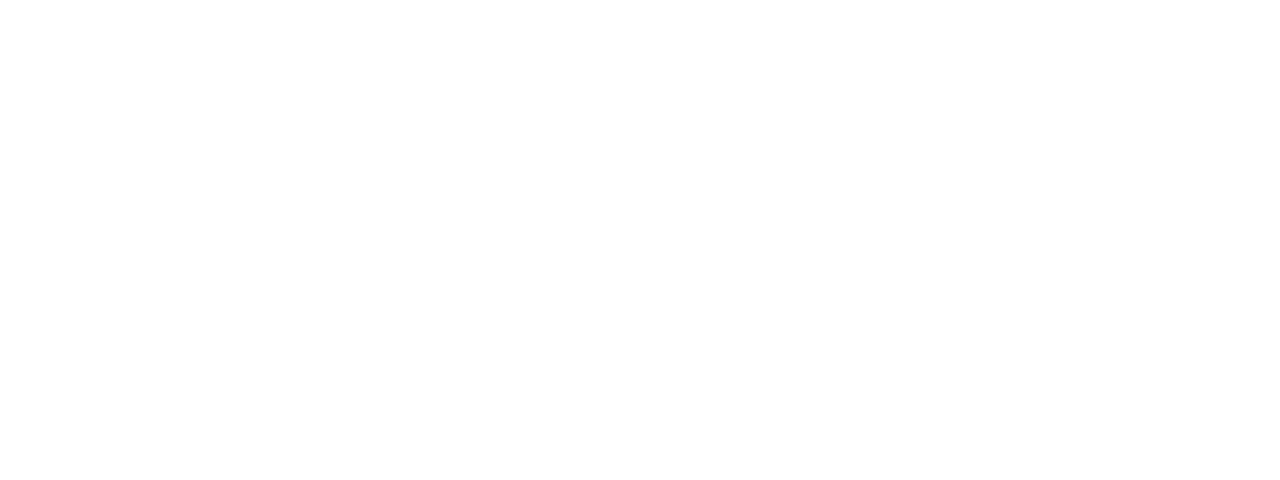
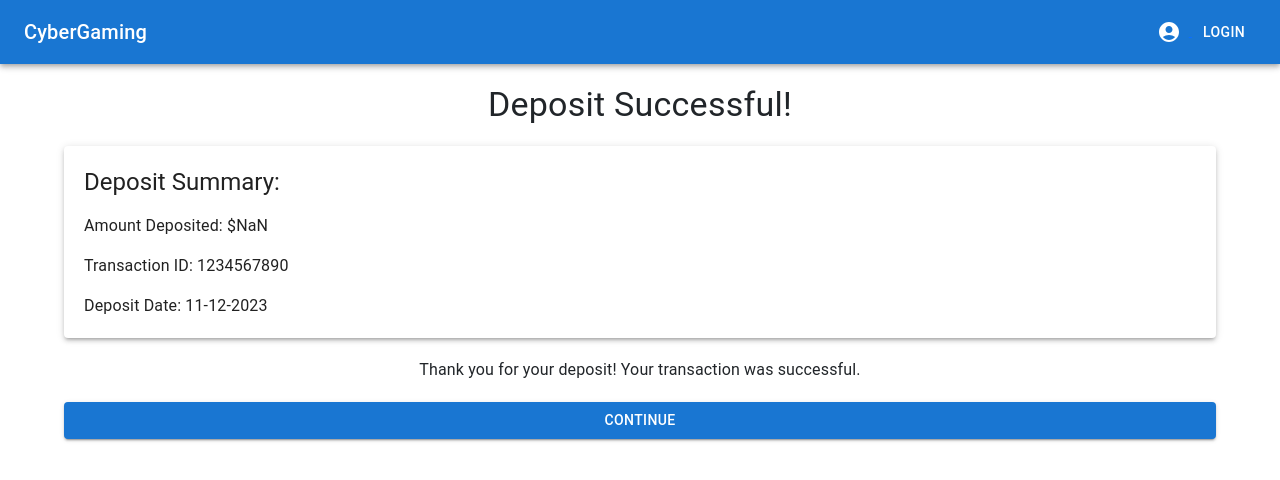
Before and after one commit to quancao2310/Cyber-Gaming-App, a React (Create React App) app in the folder client/: page /customer/cash/success in a window 1280 px wide. Before the commit this address had no page. Shown: the top 480 px of the page. Built offline with nearby package versions, Linux system fonts and the light colour scheme.

Commit message:
add order successfully page and deposit successfully page

```diff
--- a/client/src/App.js
+++ b/client/src/App.js
@@ -10,6 +10,8 @@
 import CartPage from "./components/Cart";
 import OrderRoomPage from "./components/RoomService";
 import ComputerOrderPage from "./components/SlotService";
+import OrderSuccessPage from "./components/OrderSuccess";
+import DepositSuccessPage from "./components/CashInSuccess";
 
 function App() {
   const [theme, colorMode] = useMode();
@@ -18,11 +20,13 @@
     <div className="app">
       <main className="content">
         <Routes>
+          <Route path="/customer/order/success" element={<OrderSuccessPage/>} />
           <Route path="/customer/cart" element={<CartPage/>} />
           <Route path='/customer/order-slot' element={<ComputerOrderPage />} />
           <Route path='/customer/order-room' element={<OrderRoomPage />} />
           <Route path='/customer/order-food' element={<FoodOrderPage />} />
           <Route path="/customer/login" element={<LoginForm />} />
+          <Route path="/customer/cash/success" element={<DepositSuccessPage />} />
           <Route path="/customer/cash" element={<DepositPage />} />
           <Route path="/customer" element={<HomeCustomerPage />} />
 
--- a/client/src/components/Cart.jsx
+++ b/client/src/components/Cart.jsx
@@ -93,6 +93,29 @@
     return sumProduct + sumSlot + sumRoom;
   };
 
+  const handleOrder = () => {
+    const order = {
+      productItems: cartItems,
+      slotItems,
+      roomItems,
+      total: calculateTotal(),
+    };
+    console.log(order);
+    const account_balance = localStorage.getItem("account_balance")
+      ? parseFloat(localStorage.getItem("account_balance"))
+      : 0;
+    if (account_balance < order.total) {
+      alert("Not enough money!");
+      return;
+    }
+    localStorage.setItem("account_balance", account_balance - order.total);
+    localStorage.removeItem("order");
+    localStorage.removeItem("orderComputer"); // [4
+    localStorage.removeItem("orderRoom"); // [4
+    localStorage.setItem("totalPrice", calculateTotal());
+    window.location.href = "/customer/order/success";
+  };
+
   return (
     <Fragment>
       <Navbar />
@@ -125,6 +148,7 @@
             align="right"
             variant="contained"
             fullWidth
+            onClick={handleOrder}
           >
             Order
           </Button>
--- a/client/src/components/Cash.jsx
+++ b/client/src/components/Cash.jsx
@@ -29,6 +29,10 @@
     // Add your deposit logic here
     console.log('Amount:', amount);
     console.log('Payment Method:', paymentMethod);
+
+    const account_balance = localStorage.getItem('account_balance') ? parseFloat(localStorage.getItem('account_balance')) : 0;
+    localStorage.setItem('account_balance', (account_balance + parseFloat(amount)).toFixed(2));
+    window.location.href = '/customer/cash/success?amount=' + amount;
     // You can make API calls or update the state accordingly
   };
 
--- /dev/null
+++ b/client/src/components/CashInSuccess.jsx
@@ -0,0 +1,70 @@
+import React from "react";
+import { Container, Typography, Paper, Grid, Button } from "@mui/material";
+import Navbar from "./Navbar";
+
+const DepositSuccessPage = () => {
+  const date = new Date();
+
+  let day = date.getDate();
+  let month = date.getMonth() + 1;
+  let year = date.getFullYear();
+  const amount = new URLSearchParams(window.location.search).get("amount");
+  const depositDetails = {
+    amount: parseFloat(amount),
+    transactionId: "1234567890",
+    depositDate: `${day}-${month}-${year}`,
+  };
+  return (
+    <>
+      <Navbar />
+      <Container>
+        <Typography variant="h4" align="center" style={{ marginTop: "20px" }}>
+          Deposit Successful!
+        </Typography>
+        <Paper elevation={3} style={{ padding: "20px", marginTop: "20px" }}>
+          <Grid container spacing={2}>
+            <Grid item xs={12}>
+              <Typography variant="h5">Deposit Summary:</Typography>
+            </Grid>
+            <Grid item xs={12}>
+              <Typography variant="body1">
+                Amount Deposited: ${depositDetails.amount.toFixed(2)}
+              </Typography>
+            </Grid>
+            <Grid item xs={12}>
+              <Typography variant="body1">
+                Transaction ID: {depositDetails.transactionId}
+              </Typography>
+            </Grid>
+            <Grid item xs={12}>
+              <Typography variant="body1">
+                Deposit Date: {depositDetails.depositDate}
+              </Typography>
+            </Grid>
+          </Grid>
+        </Paper>
+        <Typography
+          variant="body1"
+          align="center"
+          style={{ marginTop: "20px" }}
+        >
+          Thank you for your deposit! Your transaction was successful.
+        </Typography>
+        <Button
+          variant="contained"
+          color="primary"
+          fullWidth
+          style={{ marginTop: "20px" }}
+          onClick={() => {
+            // Redirect to home page or other relevant pages
+            window.location.href = "/customer";
+          }}
+        >
+          Continue
+        </Button>
+      </Container>
+    </>
+  );
+};
+
+export default DepositSuccessPage;
--- a/client/src/components/Login.jsx
+++ b/client/src/components/Login.jsx
@@ -21,6 +21,7 @@
     console.log('Username:', username);
     console.log('Password:', password);
     localStorage.setItem('token', 'mytoken');
+    localStorage.setItem('account_balance', '123.45')
     window.location.href = redirect || '/customer';
   };
 
--- a/client/src/components/Navbar.jsx
+++ b/client/src/components/Navbar.jsx
@@ -16,10 +16,13 @@
   }, []);
 
   const handleLogout = () => {
+    localStorage.removeItem("account_balance");
     localStorage.removeItem("token");
     setLogin(false);
     window.location.href = "/customer/login";
   };
+
+  const account_balance = localStorage.getItem("account_balance") ? parseFloat(localStorage.getItem("account_balance")) : 0;
 
   return (
     <AppBar position="static">
@@ -48,7 +51,7 @@
             <Link to="/customer/cash" style={{ color: "white" }}>
               <Button color="inherit">Deposit</Button>
             </Link>
-
+            <Button color="inherit">${account_balance.toFixed(2)}</Button>
             <Button
               color="inherit"
               style={{ color: "white" }}
--- /dev/null
+++ b/client/src/components/OrderSuccess.jsx
@@ -0,0 +1,90 @@
+import React, { useLayoutEffect, useState } from "react";
+import {
+  Container,
+  Typography,
+  Paper,
+  Grid,
+  Button,
+  CardMedia,
+  Card,
+} from "@mui/material";
+import Navbar from "./Navbar";
+
+const OrderSuccessPage = () => {
+  const [totalPrice, setTotalPrice] = useState(0);
+  useLayoutEffect(() => {
+    if (!localStorage.getItem("token")) {
+      window.location.href = "/customer/login?redirect=/customer";
+    }
+    if (!localStorage.getItem("totalPrice")) {
+      window.location.href = "/customer";
+    }
+    if (localStorage.getItem("totalPrice") === "0") {
+      window.location.href = "/customer";
+    }
+    const totalPrice = localStorage.getItem("totalPrice")
+      ? parseFloat(localStorage.getItem("totalPrice"))
+      : 0;
+    setTotalPrice(totalPrice);
+  }, []);
+
+  return (
+    <>
+      <Navbar />
+      <Container>
+        <Typography variant="h4" align="center" style={{ marginTop: "20px" }}>
+          Order Successfully!
+        </Typography>
+        <Paper elevation={3} style={{ padding: "20px", marginTop: "20px" }}>
+          <Grid container spacing={2}>
+            <Grid item xs={12}>
+              <Typography variant="body1">
+                Total Price: ${totalPrice.toFixed(2)}
+              </Typography>
+            </Grid>
+          </Grid>
+        </Paper>
+        <Typography
+          variant="body1"
+          align="center"
+          style={{ marginTop: "20px" }}
+        >
+          Thank you for your order! Your order will be directed to our staff to
+          prepare. Have a nice day!
+        </Typography>
+        <Card
+          style={{
+            maxWidth: "360px",
+            maxHeight: "40vh",
+            alignItems: "center",
+            margin: "auto",
+          }}
+        >
+          <CardMedia
+            component="img"
+            alt={"Preparing your order"}
+            height="100%"
+            image={
+              "https://media1.giphy.com/media/gg8Q0J4HD2rFm5LTHe/giphy.gif"
+            }
+          />
+        </Card>
+        <Button
+          variant="contained"
+          color="primary"
+          fullWidth
+          style={{ marginTop: "20px" }}
+          onClick={() => {
+            // Redirect to home page or other relevant pages
+            localStorage.removeItem("totalPrice");
+            window.location.href = "/customer";
+          }}
+        >
+          Continue Shopping
+        </Button>
+      </Container>
+    </>
+  );
+};
+
+export default OrderSuccessPage;
```
